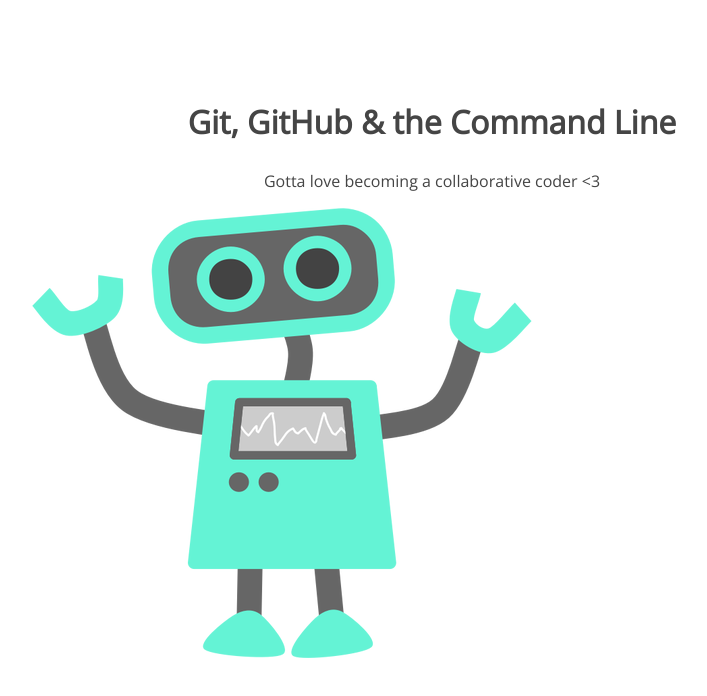
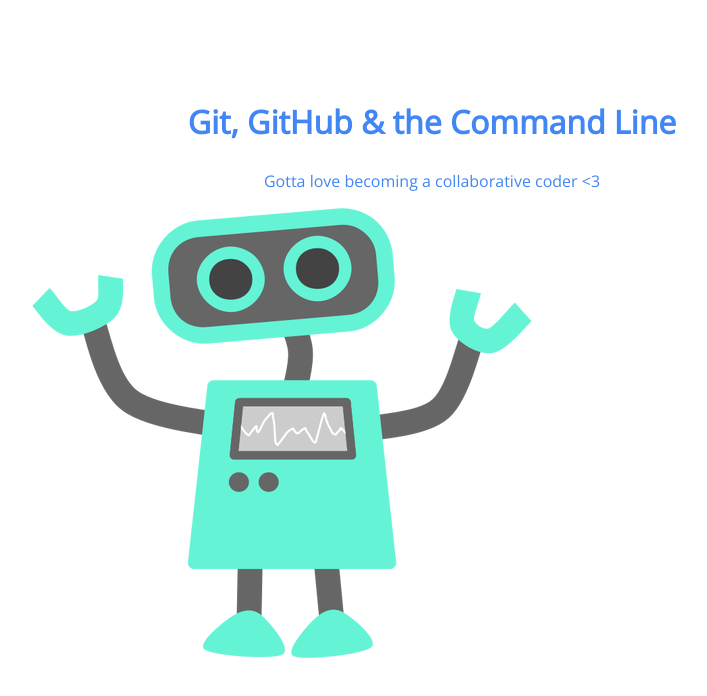
Before and after one commit to dangercarrie/skillcrush-test-project, a plain HTML site: page index.html in a window 1280 px wide. Shown: the whole page, without its empty margins (208-915 px from the left). Drawn offline with nearby package versions, Linux system fonts and the light colour scheme.

Commit message:
git reset header css

```diff
--- a/css/style.css
+++ b/css/style.css
@@ -5,7 +5,7 @@ section {
 section h1,
 section p {
 	text-align: center;
-	color: #454545;
+	color: #4286f4;
 }
 section h1 {
 	font: 32px 'Open Sans';
```
